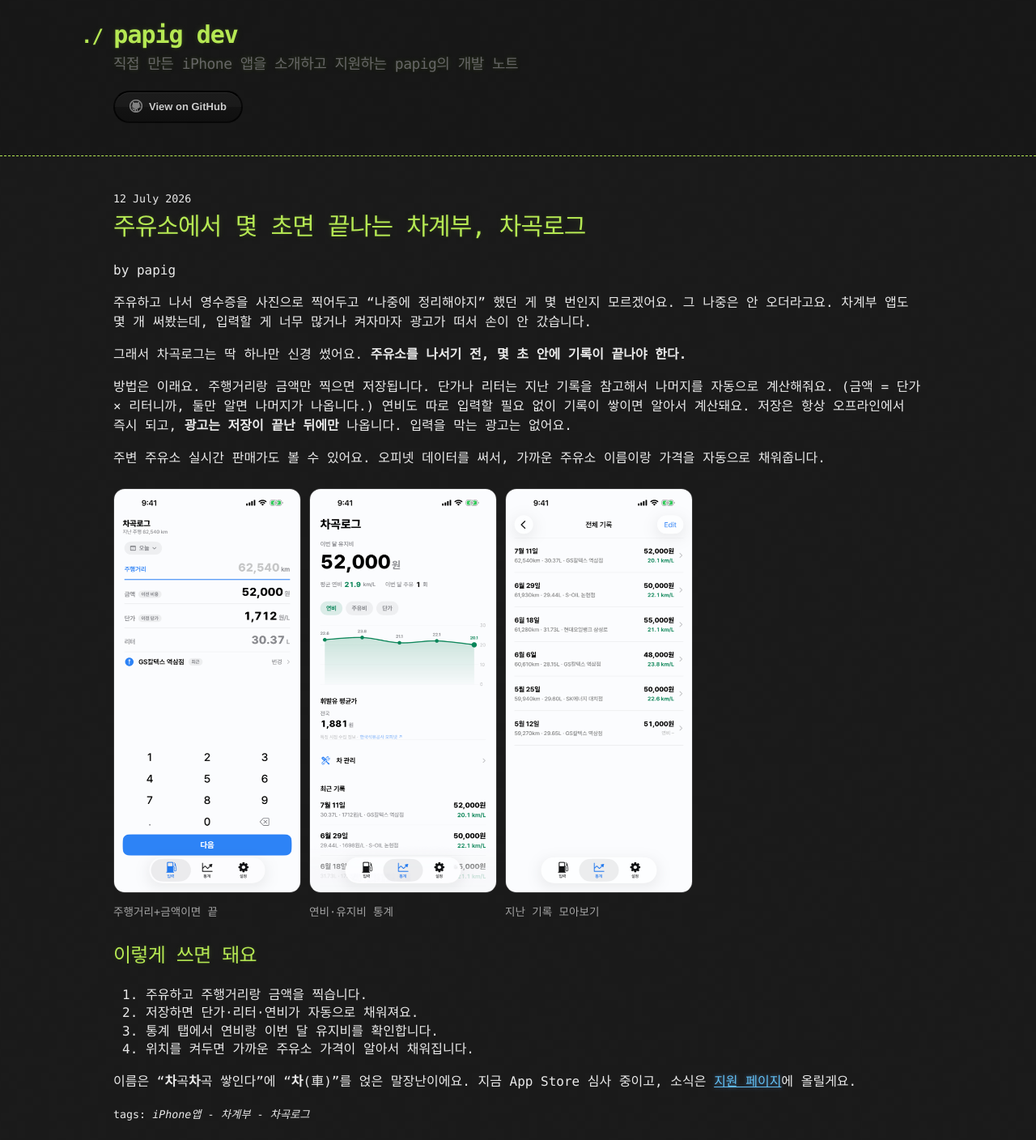
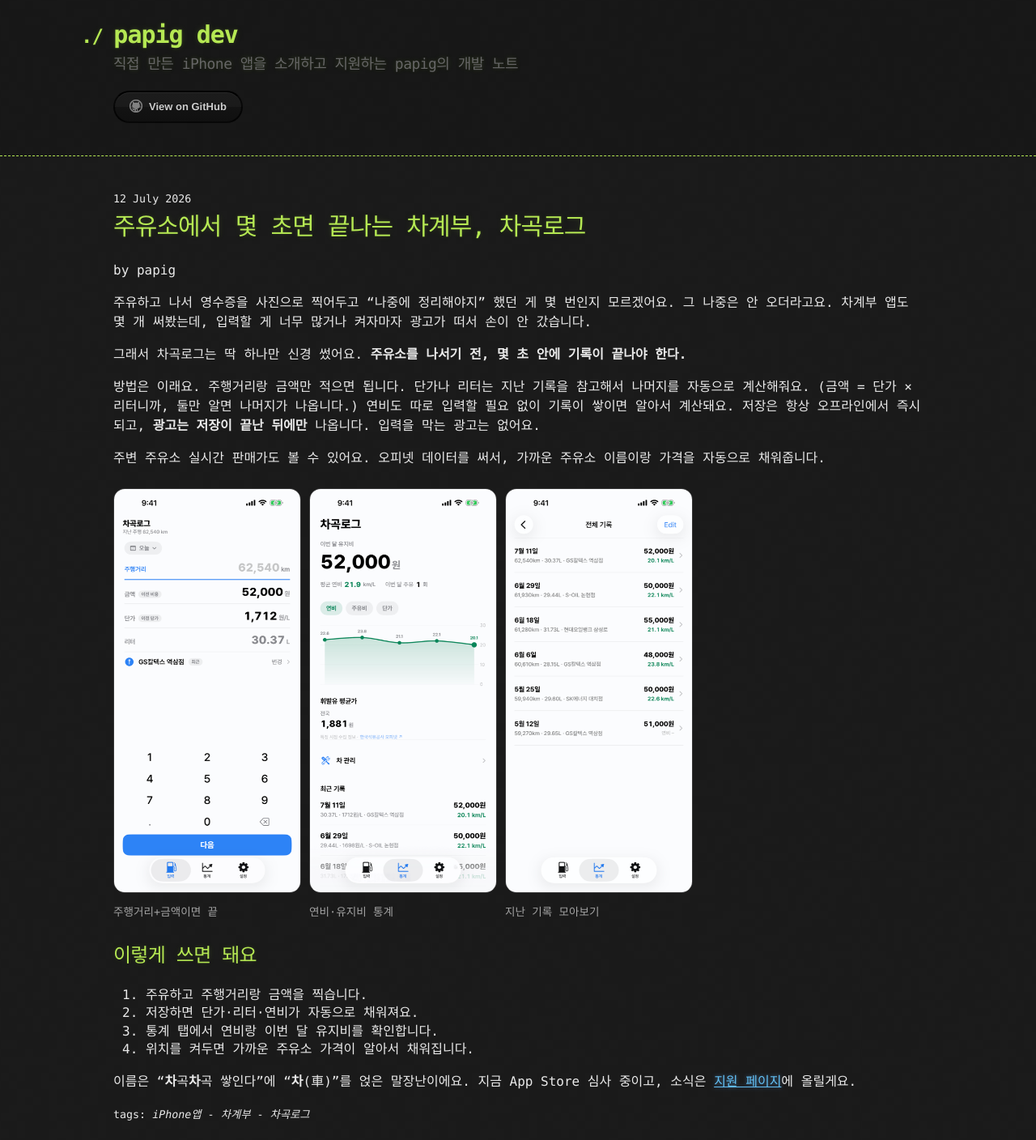
Before and after one commit to papig-dev/papig-dev.github.io, a Jekyll site: the page built from _posts/2026-07-12-chagoklog.md, in a window 1280 px wide. Shown: the whole page at 81% size. Built offline with Jekyll 4.4.1, drawn with Linux system fonts in a browser that asks for light colours; some web fonts are replaced.

Commit message:
차곡로그 글 문구 다듬기 (찍으면 저장 → 적으면 됩니다)
Co-Authored-By: Claude Opus 4.8 <noreply@anthropic.com>

```diff
--- a/_posts/2026-07-12-chagoklog.md
+++ b/_posts/2026-07-12-chagoklog.md
@@ -11,7 +11,7 @@ tags: [iPhone앱, 차계부, 차곡로그]
 
 그래서 차곡로그는 딱 하나만 신경 썼어요. **주유소를 나서기 전, 몇 초 안에 기록이 끝나야 한다.**
 
-방법은 이래요. 주행거리랑 금액만 찍으면 저장됩니다. 단가나 리터는 지난 기록을 참고해서 나머지를 자동으로 계산해줘요. (금액 = 단가 × 리터니까, 둘만 알면 나머지가 나옵니다.) 연비도 따로 입력할 필요 없이 기록이 쌓이면 알아서 계산돼요. 저장은 항상 오프라인에서 즉시 되고, **광고는 저장이 끝난 뒤에만** 나옵니다. 입력을 막는 광고는 없어요.
+방법은 이래요. 주행거리랑 금액만 적으면 됩니다. 단가나 리터는 지난 기록을 참고해서 나머지를 자동으로 계산해줘요. (금액 = 단가 × 리터니까, 둘만 알면 나머지가 나옵니다.) 연비도 따로 입력할 필요 없이 기록이 쌓이면 알아서 계산돼요. 저장은 항상 오프라인에서 즉시 되고, **광고는 저장이 끝난 뒤에만** 나옵니다. 입력을 막는 광고는 없어요.
 
 주변 주유소 실시간 판매가도 볼 수 있어요. 오피넷 데이터를 써서, 가까운 주유소 이름이랑 가격을 자동으로 채워줍니다.
 
```
